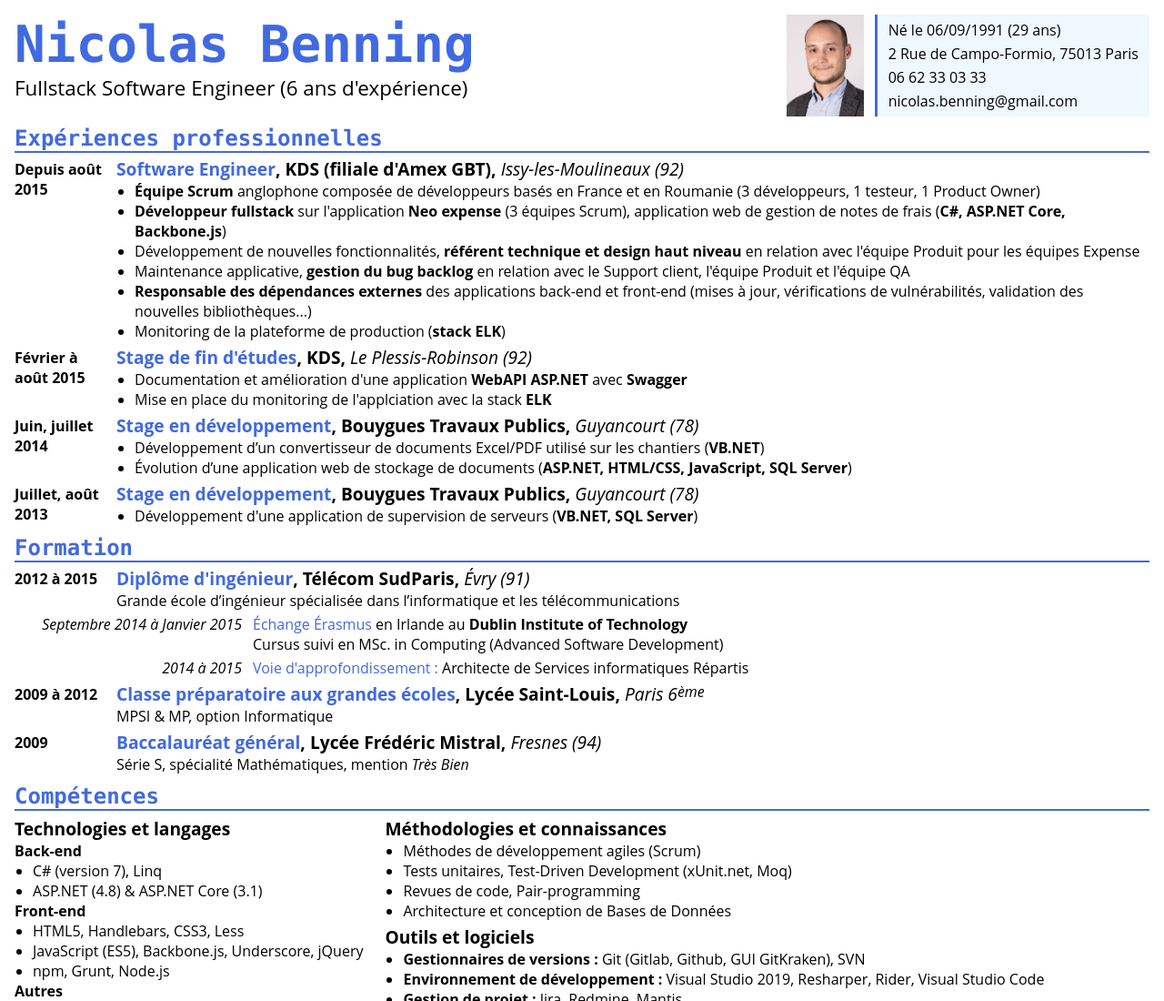
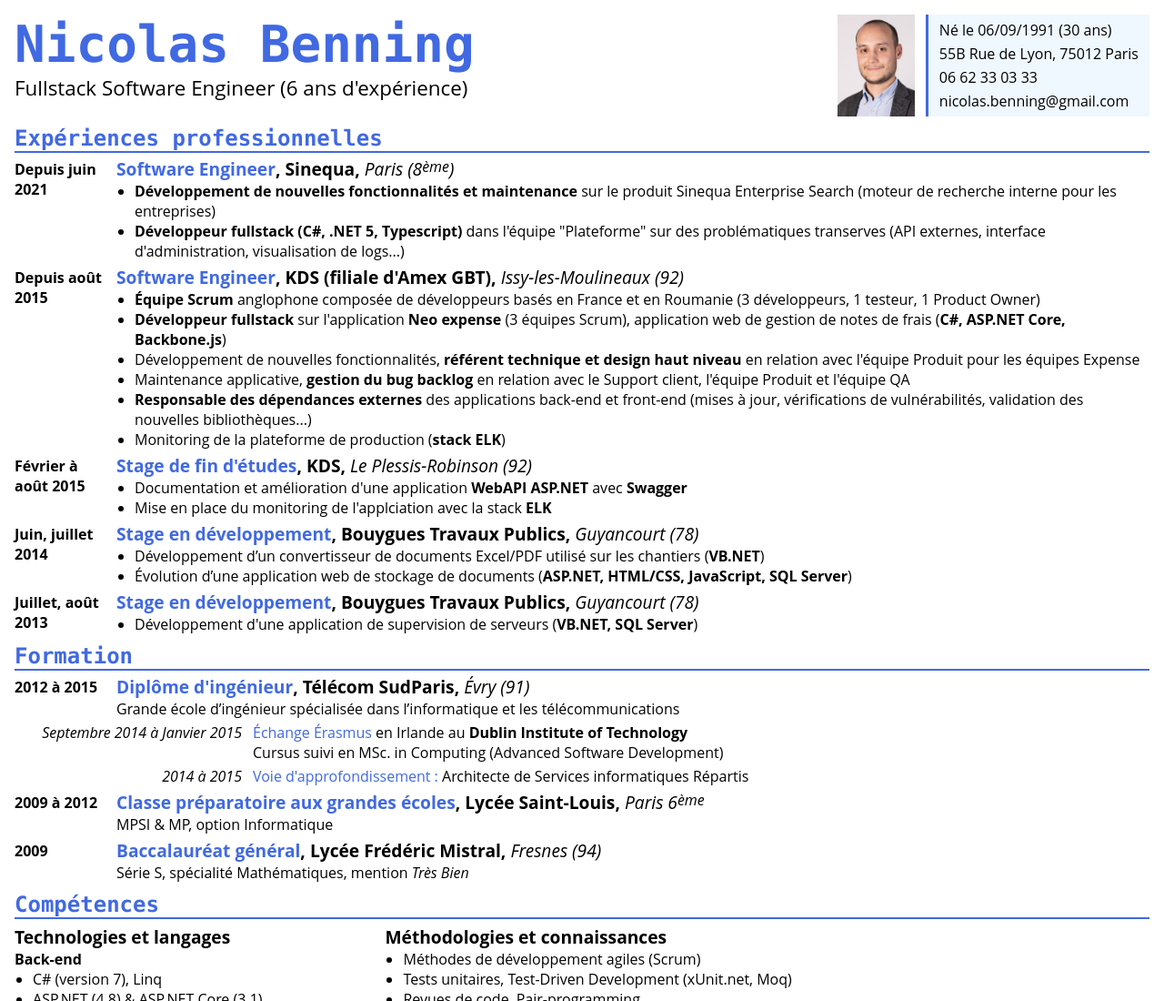
Before and after one commit to Bicolt/static-resume, a plain HTML site: page cv_2021.html in a window 1280 px wide. Shown: the top 1100 px of the page at 91% size. Drawn offline with Linux system fonts and the light colour scheme.

Commit message:
Update Sinequa version fr

```diff
--- a/cv_2020.html
+++ b/cv_2021.html
@@ -164,8 +164,8 @@
         </div>
         <img id="photo" src="photo_kds.png" />
         <div id="contact">
-            <p id="birth">Né le 06/09/1991 (29 ans)</p>
-            <p>2 Rue de Campo-Formio, 75013 Paris</p>
+            <p id="birth">Né le 06/09/1991 (30 ans)</p>
+            <p>55B Rue de Lyon, 75012 Paris</p>
             <p>06 62 33 03 33</p>
             <p>nicolas.benning@gmail.com</p>
         </div>
@@ -173,6 +173,25 @@
 
     <section id="experiences">
         <h2>Expériences professionnelles</h2>
+        <div class="experience">
+            <div class="period">Depuis juin 2021</div>
+            <div class="job">
+                <h3>
+                    <span class="job-title">Software Engineer</span>,
+                    <span class="company">Sinequa</span>,
+                    <span class="location">Paris (8<sup>ème</sup>)</span>
+                </h3>
+                <div class="description">
+                    <ul>
+                        <li><strong>Développement de nouvelles fonctionnalités et maintenance</strong> sur le produit
+                            Sinequa Enterprise Search (moteur de recherche interne pour les entreprises)</li>
+                        <li><strong>Développeur fullstack (C#, .NET 5, Typescript)</strong> dans
+                            l'équipe "Plateforme" sur des problématiques transerves (API externes, interface
+                            d'administration, visualisation de logs...)</li>
+                    </ul>
+                </div>
+            </div>
+        </div>
         <div class="experience">
             <div class="period">Depuis août 2015</div>
             <div class="job">
@@ -199,7 +218,6 @@
                     </ul>
                 </div>
             </div>
-
         </div>
         <div class="experience">
             <div class="period">Février à août 2015</div>
```
Also changed, not shown: 1 other file.
